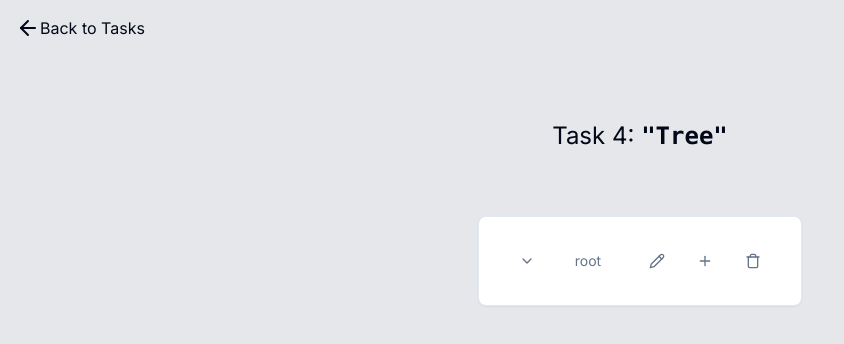
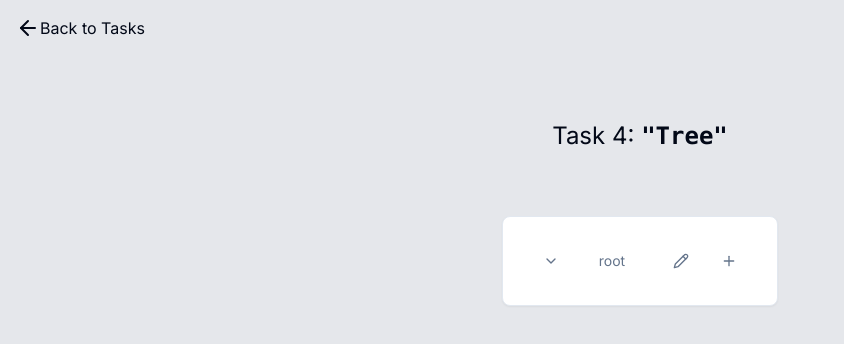
Before and after one commit to kicky1/interview, a Next.js app: page /task/tree in a window 1280 px wide. Shown: the top 344 px of the page, without its empty margins (0-844 px from the left). Built offline with nearby package versions, Linux system fonts and the light colour scheme.

Commit message:
feat: add condition for delete button rendering

```diff
--- a/app/task/tree/page.tsx
+++ b/app/task/tree/page.tsx
@@ -192,9 +192,15 @@ function TreeStructure({ treeObject }: TreeStructureProps) {
                       <Button variant="ghost" onClick={() => handleAddNode(node)}>
                         <Plus className="w-4 h-4" />
                       </Button>
-                      <Button variant="ghost" onClick={() => handleDeleteNode(node)}>
-                        <Trash className="w-4 h-4" />
-                      </Button>
+                      {
+                        node.depth > 0 &&
+                        <>
+                          <Button variant="ghost" onClick={() => handleDeleteNode(node)}>
+                            <Trash className="w-4 h-4" />
+                          </Button>
+                        </>
+                      }
+
                     </>
                   }
                 </div>
```
